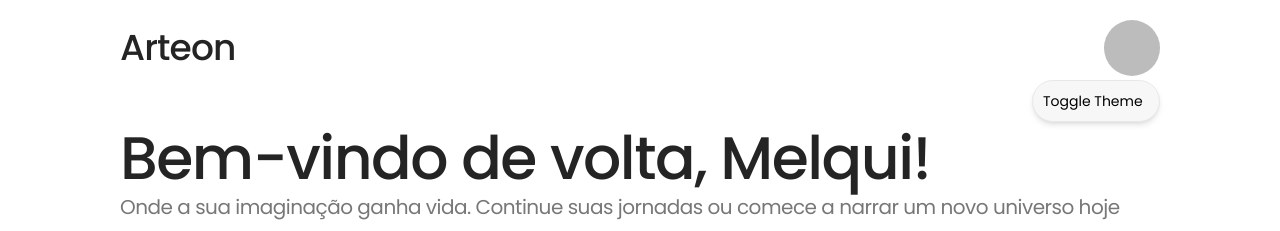
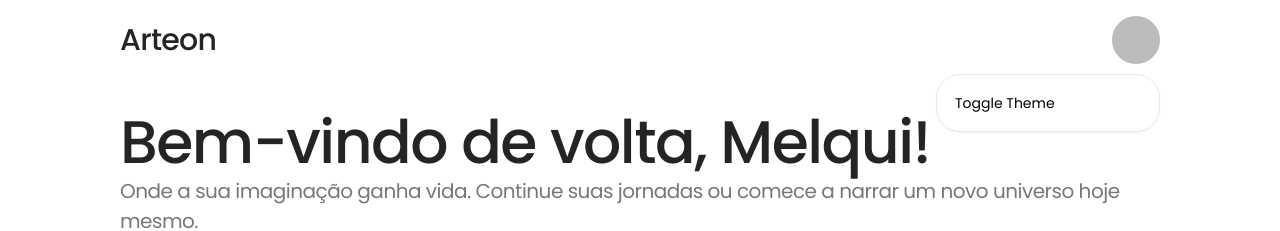
Before and after one commit to MelquiMartins1503/arteon, a Next.js app: page / in a window 1280 px wide. Both pictures are taken after a click on the button 1132 px from the left and 48 px from the top of the page. Shown: the top 231 px of the page. Built offline with nearby package versions, Linux system fonts and the light colour scheme; no server answers.

Commit message:
style: fix design defects in Header, Button, Dropdown and refine prompts

```diff
--- a/src/app/(public)/(auth)/sign-up/page.tsx
+++ b/src/app/(public)/(auth)/sign-up/page.tsx
@@ -98,7 +98,7 @@ const Page: NextPage = () => {
         await apiClient.post("/auth/sign-up", data);
 
         setTimeout(() => {
-          router.push("/dashboard");
+          router.push("/");
         }, 1000);
       } catch (err) {
         if (err instanceof AxiosError) {
--- a/src/components/layout/Header.tsx
+++ b/src/components/layout/Header.tsx
@@ -12,10 +12,10 @@ export const Header: React.FC = () => {
       as="header"
       alignItems="center"
       justifyContent="between"
-      className="w-full h-16"
+      className="w-full h-12"
     >
       <Link href="/">
-        <Typography size="4xl" weight="medium">
+        <Typography size="3xl" weight="medium">
           Arteon
         </Typography>
       </Link>
@@ -28,10 +28,15 @@ export const Header: React.FC = () => {
             alignItems="center"
             justifyContent="center"
           >
-            <Box className="rounded-full min-w-14 min-h-14 bg-brand-500"></Box>
+            <Box className="rounded-full min-w-12 min-h-12 bg-brand-500"></Box>
           </Box>
         </DropdownMenu.Trigger>
-        <DropdownMenu.Content align="end" side="bottom">
+        <DropdownMenu.Content
+          align="end"
+          side="bottom"
+          className="min-w-56 p-2"
+          sideOffset={10}
+        >
           <DropdownMenu.Item>
             <NextThemeTrigger />
           </DropdownMenu.Item>
--- a/src/components/ui/Button.tsx
+++ b/src/components/ui/Button.tsx
@@ -13,13 +13,13 @@ export const buttonVariants = cva(
     variants: {
       variant: {
         default:
-          "text-brand-50 dark:text-brand-975 bg-brand-975 dark:bg-brand-50 hover:opacity-90 font-medium",
+          "text-brand-50 dark:text-brand-975 bg-brand-975 dark:bg-brand-50 hover:opacity-90 focus:opacity-90 font-medium",
         outline:
-          "border bg-brand-100 dark:bg-brand-990 hover:bg-brand-50 dark:hover:bg-brand-950 border-brand-300 dark:border-brand-900 text-brand-700 dark:text-brand-600 hover:text-brand-975 dark:hover:text-brand-50",
+          "border bg-brand-100 dark:bg-brand-990 hover:bg-brand-50 focus:bg-brand-50 dark:hover:bg-brand-950 dark:focus:bg-brand-950 border-brand-300 dark:border-brand-900 text-brand-700 dark:text-brand-600 hover:text-brand-975 focus:text-brand-975 dark:hover:text-brand-50 dark:focus:text-brand-50",
         ghost:
-          "text-brand-800 dark:text-brand-600 hover:text-brand-975 dark:hover:text-brand-50 hover:bg-brand-200 dark:hover:bg-brand-925",
+          "text-brand-800 dark:text-brand-600 hover:text-brand-975 focus:text-brand-975 dark:hover:text-brand-50 dark:focus:text-brand-50 hover:bg-brand-200 focus:bg-brand-200 dark:hover:bg-brand-925 dark:focus:bg-brand-925",
         primary:
-          "text-brand-975 dark:text-brand-50 bg-brand-300 dark:bg-brand-950 hover:bg-brand-200 dark:hover:bg-brand-900",
+          "text-brand-975 dark:text-brand-50 bg-brand-300 dark:bg-brand-950 hover:bg-brand-200 focus:bg-brand-200 dark:hover:bg-brand-900 dark:focus:bg-brand-900",
       },
       size: {
         xs: "h-8 text-xs gap-1",
--- a/src/components/ui/DropdownMenu.tsx
+++ b/src/components/ui/DropdownMenu.tsx
@@ -66,7 +66,7 @@ const DropdownMenuContent = React.forwardRef<
       sideOffset={sideOffset}
       {...props}
       className={cn(
-        "z-50 min-w-32 overflow-hidden rounded-3xl surface-brand-100 shadow-md data-[state=open]:animate-in data-[state=closed]:animate-out data-[state=closed]:fade-out-0 data-[state=open]:fade-in-0 data-[state=closed]:zoom-out-95 data-[state=open]:zoom-in-95 data-[side=bottom]:slide-in-from-top-2 data-[side=left]:slide-in-from-right-2 data-[side=right]:slide-in-from-left-2 data-[side=top]:slide-in-from-bottom-2",
+        "z-50 min-w-32 overflow-hidden rounded-3xl surface-brand-100 bg-brand-50! shadow-xs data-[state=open]:animate-in data-[state=closed]:animate-out data-[state=closed]:fade-out-0 data-[state=open]:fade-in-0 data-[state=closed]:zoom-out-95 data-[state=open]:zoom-in-95 data-[side=bottom]:slide-in-from-top-2 data-[side=left]:slide-in-from-right-2 data-[side=right]:slide-in-from-left-2 data-[side=top]:slide-in-from-bottom-2",
         className,
       )}
     />
--- a/src/features/chat/components/Chat.tsx
+++ b/src/features/chat/components/Chat.tsx
@@ -21,7 +21,7 @@ const Chat = ({
   const CHAT_FORM_ID = "chat-form-input";
 
   return (
-    <Box flexDirection="col" className="w-full h-full">
+    <Box gap={2} flexDirection="col" className="w-full h-full">
       <ChatMessages
         messages={messages}
         isLoading={isLoading}
--- a/src/features/chat/components/ChatInput.tsx
+++ b/src/features/chat/components/ChatInput.tsx
@@ -9,7 +9,7 @@ import {
   Plus,
   Sparkles,
 } from "lucide-react";
-import { useEffect } from "react";
+import { useEffect, useState } from "react";
 import { useForm } from "react-hook-form";
 import { Box } from "@/components/ui/Box";
 import Button from "@/components/ui/Button";
@@ -50,6 +50,15 @@ export const ChatInput = ({
   const isMeta = watch("isMeta");
   const generateSuggestions = watch("generateSuggestions");
 
+  const [isMobile, setIsMobile] = useState(false);
+
+  useEffect(() => {
+    const checkMobile = () => setIsMobile(window.innerWidth < 768);
+    checkMobile();
+    window.addEventListener("resize", checkMobile);
+    return () => window.removeEventListener("resize", checkMobile);
+  }, []);
+
   // Notify parent about validity changes
   useEffect(() => {
     if (onValidityChange) {
@@ -82,7 +91,7 @@ export const ChatInput = ({
   };
 
   const handleKeyDown = (e: React.KeyboardEvent) => {
-    if (e.key === "Enter" && !e.shiftKey) {
+    if (e.key === "Enter" && !e.shiftKey && !isMobile) {
       e.preventDefault();
       handleSubmit(onSubmit)();
     }
@@ -92,7 +101,7 @@ export const ChatInput = ({
     <Box
       alignItems="end"
       justifyContent="end"
-      className="z-50 min-h-[106px] max-h-58.5 h-auto rounded-3xl w-full"
+      className="z-50 min-h-26.5 max-h-58.5 h-auto rounded-4xl w-full"
     >
       <Box
         alignItems="center"
--- a/src/features/chat/components/ChatMessage.tsx
+++ b/src/features/chat/components/ChatMessage.tsx
@@ -63,14 +63,14 @@ export const ChatMessage = ({
       gap={2}
       className={cn(
         "w-full group",
-        isUser ? "flex-row-reverse items-start" : "flex-row",
+        isUser ? "flex-row-reverse items-start" : "flex-col",
       )}
     >
       {!isUser && <ChatAvatar />}
 
       {isUser && (
         <Box
-          className={cn("group p-4 rounded-full max-w-full surface-brand-100")}
+          className={cn("group p-4 rounded-4xl max-w-full surface-brand-100")}
         >
           <ChatCollapsibleMessage
             content={message.content}
--- a/src/features/story/prompts/narrativeBriefing.ts
+++ b/src/features/story/prompts/narrativeBriefing.ts
@@ -458,6 +458,14 @@ export const NARRATIVE_BRIEFING = `
       - Aprofunda transições, tensões, preparações ou mudanças graduais.
       - Serve como ponte narrativa entre o imediato e o marco principal.
 
+  ### **Princípio Chave: Aprofundamento Vertical (Profundidade do Momento Presente)**
+  **Regra de Ouro:** As opções (especialmente a 2 e 3) não devem servir apenas para "avançar a história" (movimento horizontal), mas principalmente para **aprofundar a experiência do momento atual** (movimento vertical).
+  - Priorize opções que explorem:
+      - Detalhes sensoriais imersivos do ambiente ou ação.
+      - A psicologia interna e reações emocionais imediatas.
+      - A atmosfera e tensão do "agora".
+  - O objetivo é evitar que a história pareça um resumo de eventos. Faça com que cada opção convide a viver o momento, não apenas passar por ele.
+
   ### **2. Lógica de Consumo das Opções (Cenários Padrão)**
 
   **Cenário 1 — Escolha da Opção 1 (Avanço Direto)**
@@ -705,7 +713,10 @@ export const NARRATIVE_BRIEFING = `
 
   1. A IA gera o texto narrativo completo da seção aprovada em um único bloco.
   2. **Não gera o DECA automaticamente.**
-  3. Ao final do texto, apresenta um menu de controle.
+  3. **SAÍDA LIMPA OBRIGATÓRIA:** A resposta deve conter **ESTRITAMENTE** o conteúdo da história (começando pelo Título ou Cabeçalho) e o menu de controle ao final.
+      - **PROIBIDO:** Incluir introduções como "Claro, aqui está...", "Com certeza...", "Segue a seção...".
+      - **PROIBIDO:** Incluir conclusões ou comentários fora do menu de controle.
+  4. Ao final do texto, apresenta um menu de controle.
 
   ### **Modelo de Saída da Fase 3**
 
@@ -754,6 +765,8 @@ export const NARRATIVE_BRIEFING = `
 
   - **a. Título do Capítulo (H1):** Cada capítulo inicia com um título principal (H1), numerado e em negrito.
       - **Exemplo:** # **Capítulo 5 — A Virada do Destino**
+      - **REGRA CONDICIONAL:** Incluir este título **APENAS se esta for a PRIMEIRA SEÇÃO** do respectivo capítulo.
+      - **SEÇÕES SUBSEQUENTES:** Se esta for uma continuação (segunda seção em diante do mesmo capítulo), **OMITIR** completamente o título do capítulo (H1) e iniciar direto pelo Título da Seção (H2).
   - **b. Título da Seção (H2):** Cada seção dentro de um capítulo usa um subtítulo (H2) em negrito.
       - **Exemplo:** ## **O Primeiro Confronto**
   - **c. Cabeçalho de Tempo e Local:** Após o título da seção, um cabeçalho em *itálico* ancora a narrativa no tempo e espaço.
```
